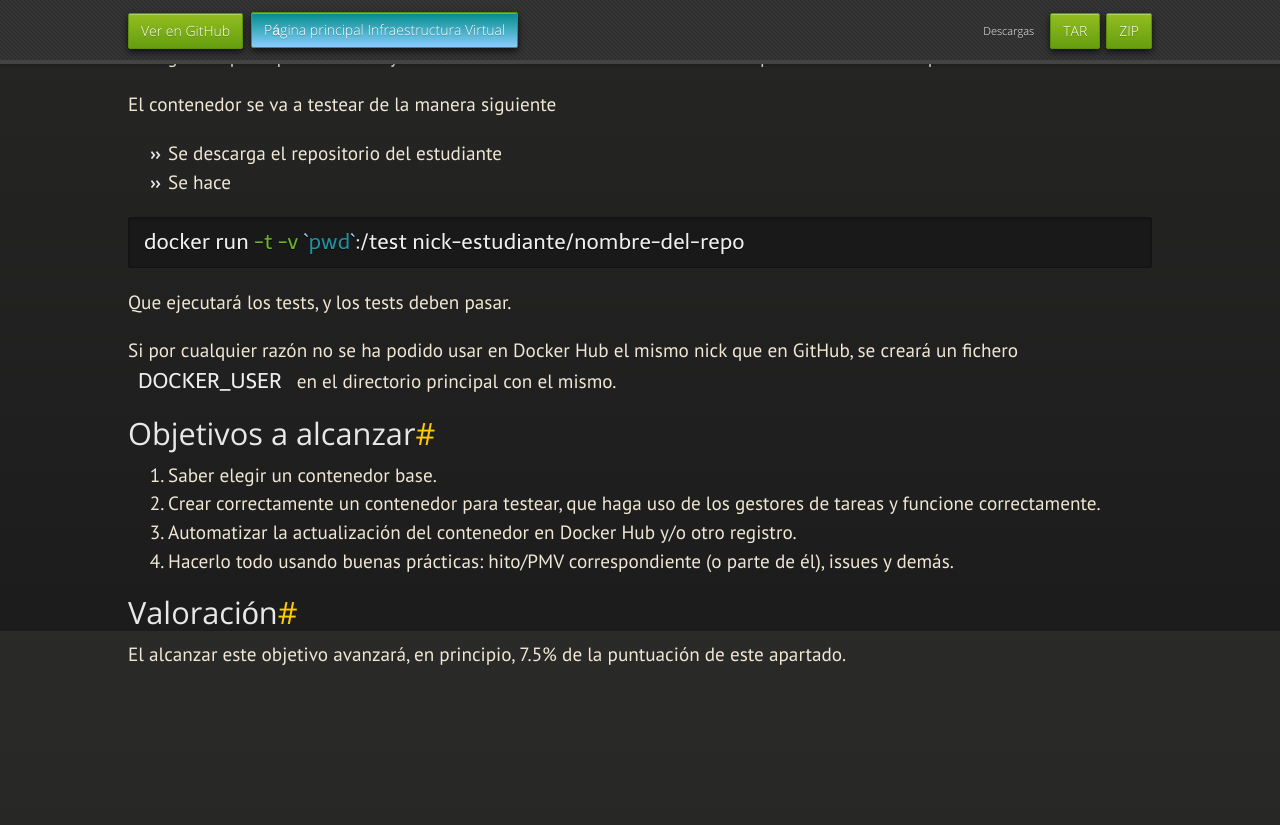
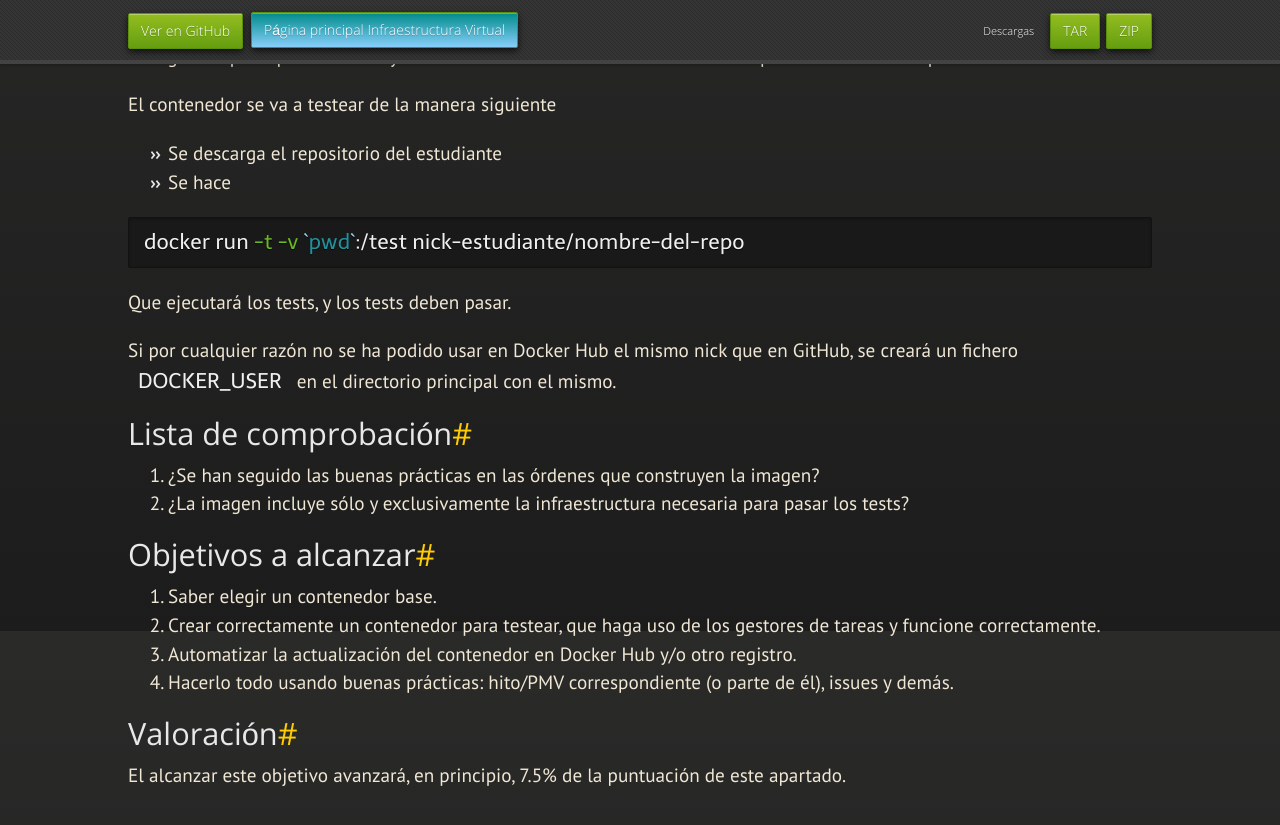
Before and after one commit to JJ/IV, a Jekyll site: the page built from documentos/proyecto/5.Docker.md, in a window 1280 px wide and 900 px high, scrolled down 2069 px. Shown: the top 825 px of the window. Built offline with Jekyll 4.4.1, drawn with Linux system fonts in a browser that asks for light colours; nearby versions of some CDN libraries; some web fonts are replaced; our own code applies the rules of GitHub Pages for plain Markdown files; before the commit the page ends 2847 px from its top, so only the background shows below that.

Commit message:
Sync documentos/proyecto/5.Docker.md de master a gh-pages

```diff
--- a/documentos/proyecto/5.Docker.md
+++ b/documentos/proyecto/5.Docker.md
@@ -127,6 +127,13 @@ Si por cualquier razón no se ha podido usar en Docker Hub el mismo
 nick que en GitHub, se creará un fichero `DOCKER_USER` en el
 directorio principal con el mismo.
 
+## Lista de comprobación
+
+1. ¿Se han seguido las buenas prácticas en las órdenes que construyen
+   la imagen?
+2. ¿La imagen incluye sólo y exclusivamente la infraestructura
+   necesaria para pasar los tests?
+
 ## Objetivos a alcanzar
 
 1. Saber elegir un contenedor base.
```
